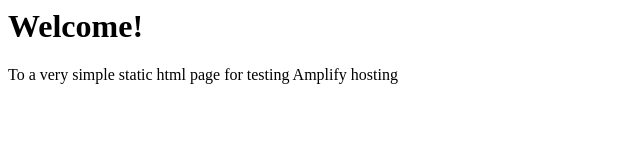
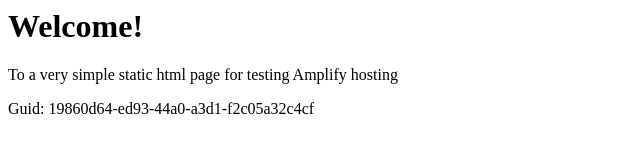
Before and after one commit to aws-aemilia-kix/Github-PR-Commit-Integration-Test-DoNotTouch-Gith-OKSLNVO2-v1-prod-ap-northeast-3, a website: page src/index.html in a window 1280 px wide. Shown: the whole page, without its empty margins (0-640 px from the left). Drawn offline with Linux system fonts and the light colour scheme.

Commit message:
commit from integ tests

```diff
--- a/src/index.html
+++ b/src/index.html
@@ -1,3 +1,5 @@
+
+
 <html lang="en">
 
 <head>
@@ -10,6 +12,6 @@
 <body>
     <h1>Welcome!</h1>
     <p>To a very simple static html page for testing Amplify hosting</p>
-</body>
+    <p>Guid: 19860d64-ed93-44a0-a3d1-f2c05a32c4cf</p></body>
 
 </html>
```
